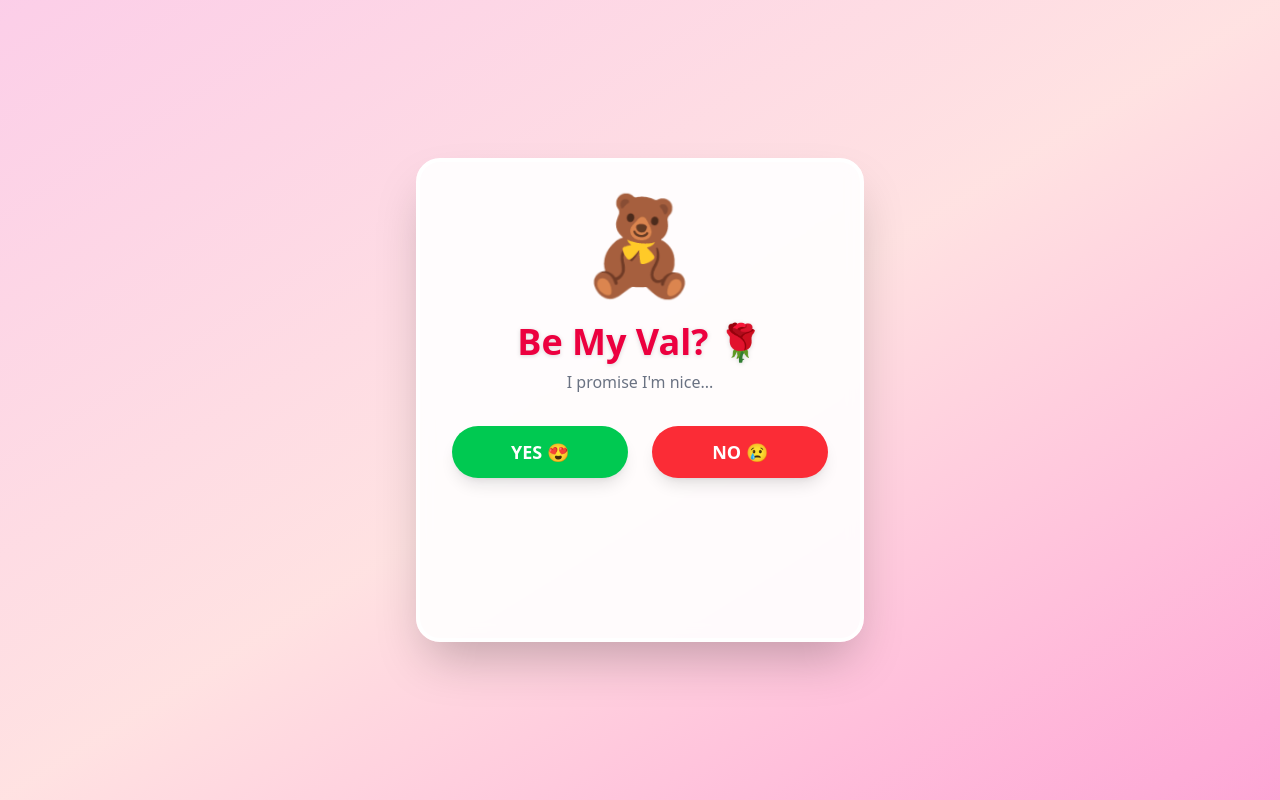
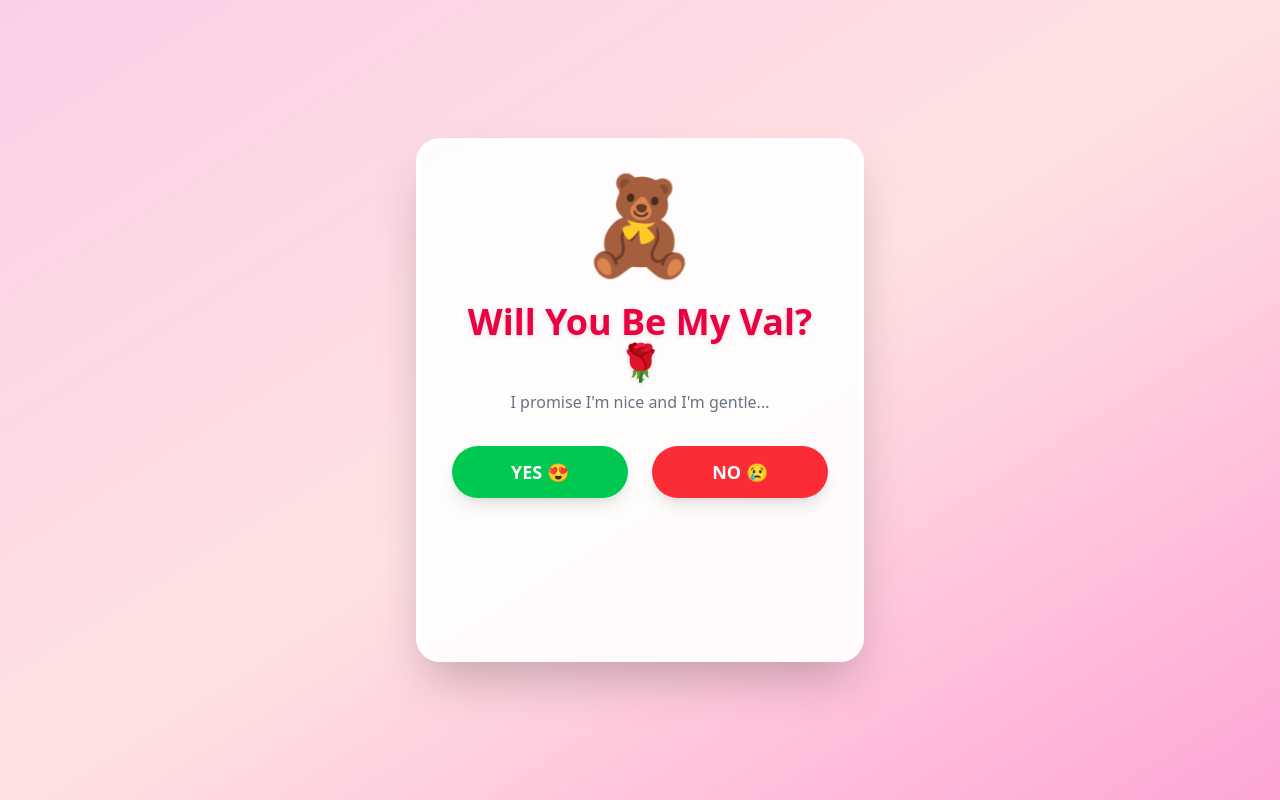
Before and after one commit to Em-myy/val-project, a React app in the folder frontend/: page / in a window 1280 px wide. Built offline with nearby package versions, Linux system fonts and the light colour scheme; the HTML template or start-up script is replaced by a standard one.

Commit message:
edited text

```diff
--- a/frontend/src/App.tsx
+++ b/frontend/src/App.tsx
@@ -15,7 +15,7 @@ const TextArray: string[] = [
   "God is watching you oo 👀",
   "Even if it is pity, just pity me 😞",
   "I have already bought the gift... 🎁",
-  "Are you seeing someone else? 🤨",
+  "How dare you reject me, You have mind oo? 🤨",
   "Just say Yes let everybody rest 😴",
   "You are breaking a innocent heart 🩸",
   "I will cry blood oo 🩸",
@@ -103,9 +103,11 @@ function App() {
 
             <div className="mb-8">
               <h1 className="text-4xl font-extrabold text-rose-600 drop-shadow-sm mb-2">
-                Be My Val? 🌹
+                Will You Be My Val? 🌹
               </h1>
-              <p className="text-gray-500 font-medium">I promise I'm nice...</p>
+              <p className="text-gray-500 font-medium">
+                I promise I'm nice and I'm gentle...
+              </p>
             </div>
 
             <div className="flex gap-6 w-full justify-center mb-8">
```
